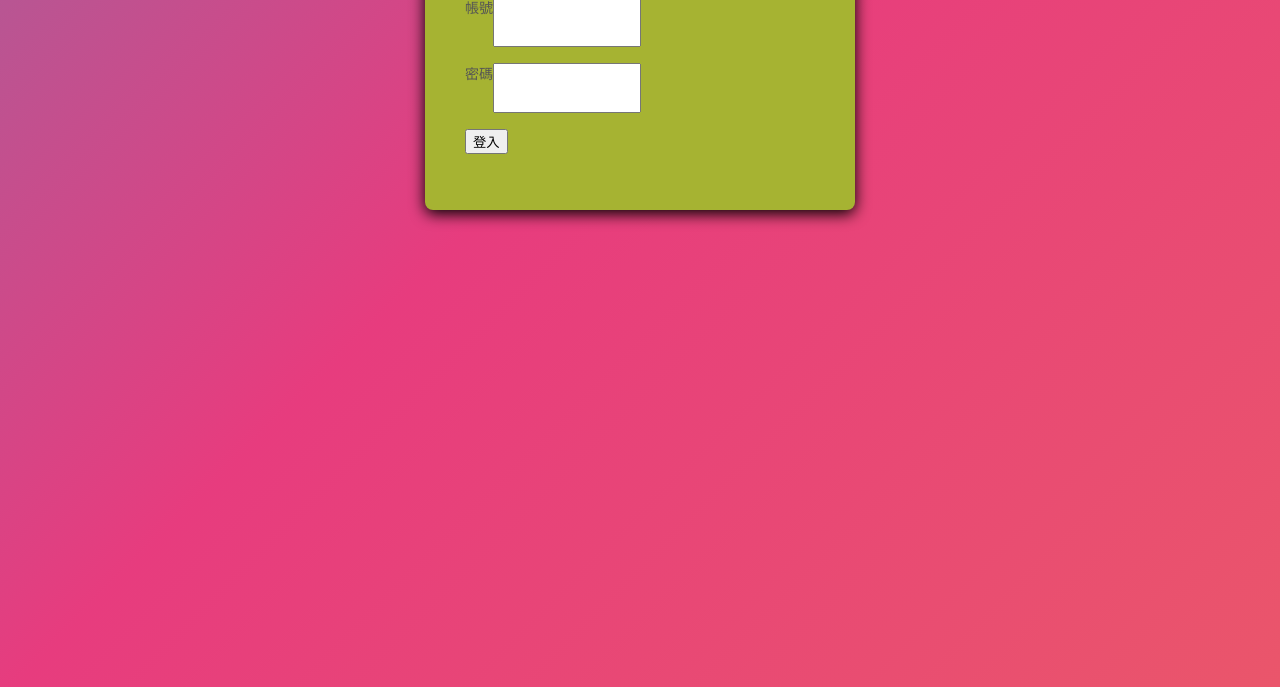
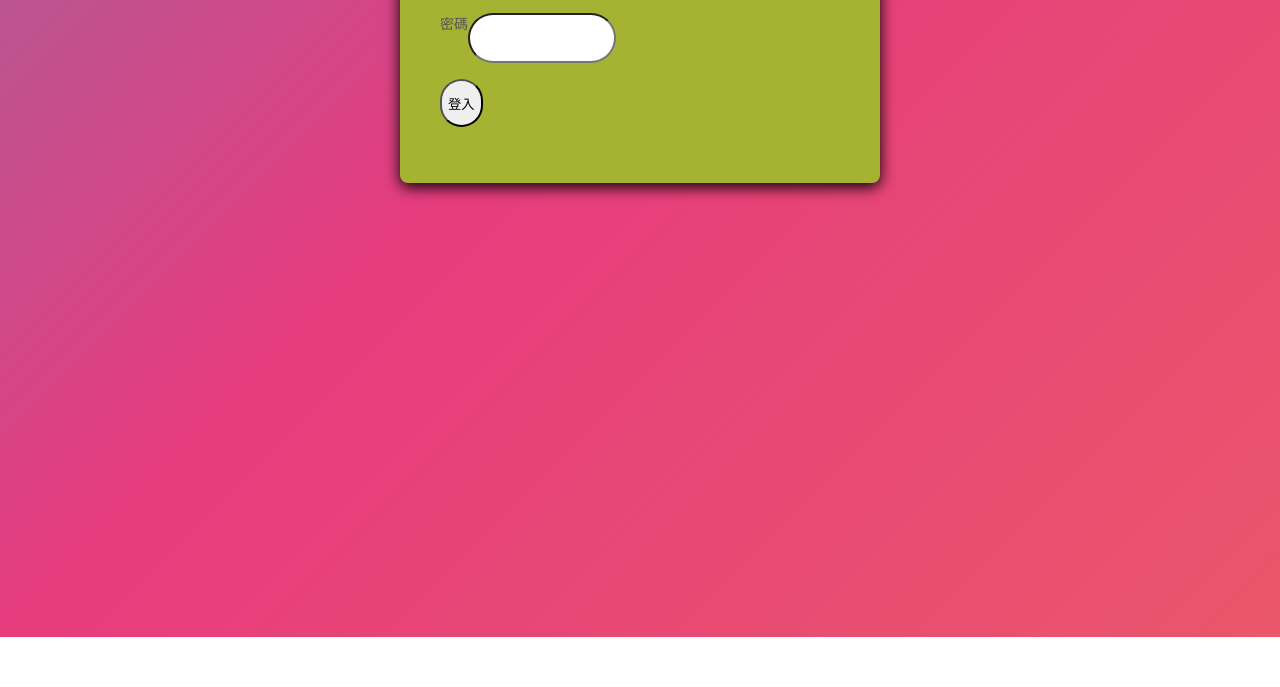
Before and after one commit to cc28jj/my-first-web, a plain HTML site: page index.html in a window 1280 px wide. Shown: the part 221-908 px from the top of the page. After the commit the page ends 858 px from the top, so only its background shows below. Drawn offline with Linux system fonts and the light colour scheme.

Commit message:
Add files via upload

```diff
--- a/index.html
+++ b/index.html
@@ -2,6 +2,7 @@
     <head>
   <meta charset="UTF-8" />
   <title>第一天</title>
+  <meta name="viewport" content="width=device-width, initial-scale=1.0" />
   <link rel="stylesheet" href="style.css" />
     </head>
   <div class="container">
--- a/style.css
+++ b/style.css
@@ -28,8 +28,10 @@ p {
   font-size: 18px;
 }
 .container {
-  max-width: 350px;
-  margin: 100 auto;/* 讓它在畫面中間 */
+  width: 90%;            /* 在手機上佔據 90% 的寬度，不會貼死邊緣 */
+  max-width: 400px;      /* 在大螢幕上最高只會到 400px，不會變太胖 */
+  margin: 50px auto;     /* margin (外邊距) : 上下 50px，auto 代表左右自動置中 */
+  /* ... 其他原本的設定保持不變 ... */
   background: rgb(166, 179, 50);
   padding: 40px;
   box-shadow: 0 4px 15px rgba(0, 0, 0, 1);/*增加陰影感 */
@@ -80,3 +82,7 @@ button:disabled {
     opacity:0.6;
     cursor: not-allowed
 }
+input, button {
+  min-height: 48px;      /* 這是 Google 建議的最小觸控高度，避免手指太粗點不到 */
+  border-radius: 25px;   /* 讓輸入框跟按鈕變圓潤，更有現代 App 的感覺 */
+}
```
